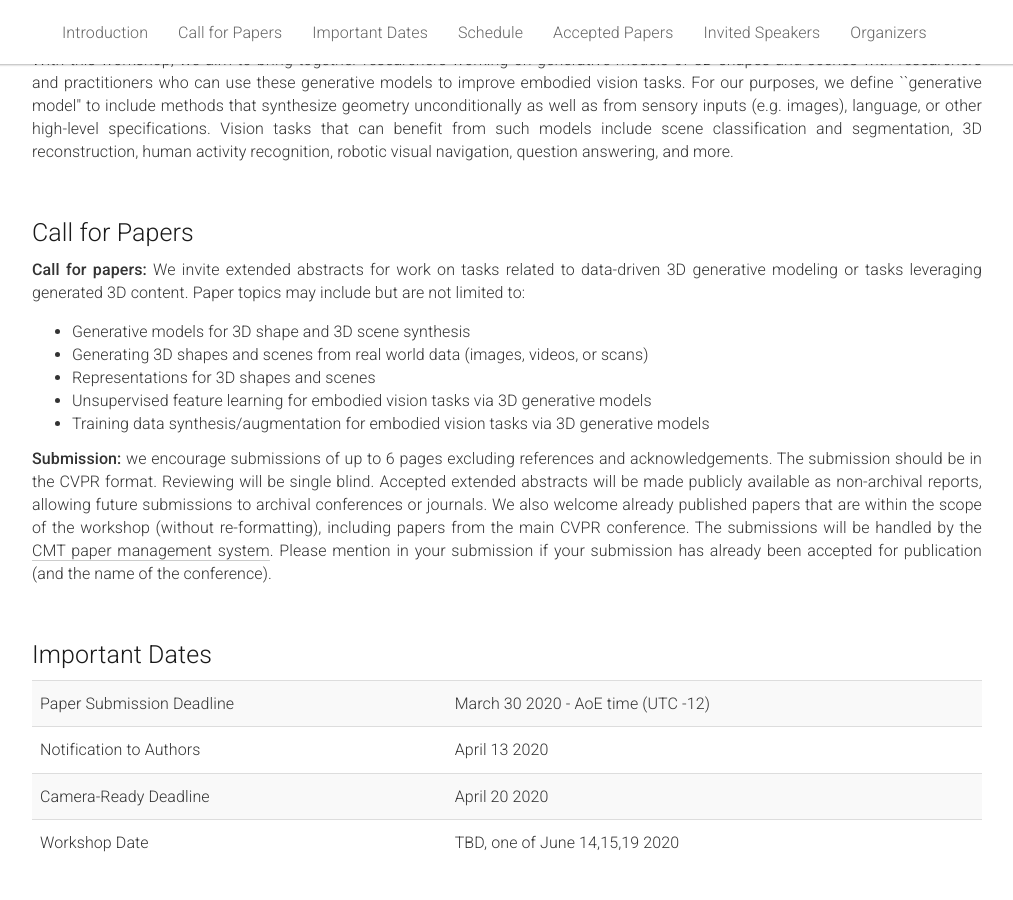
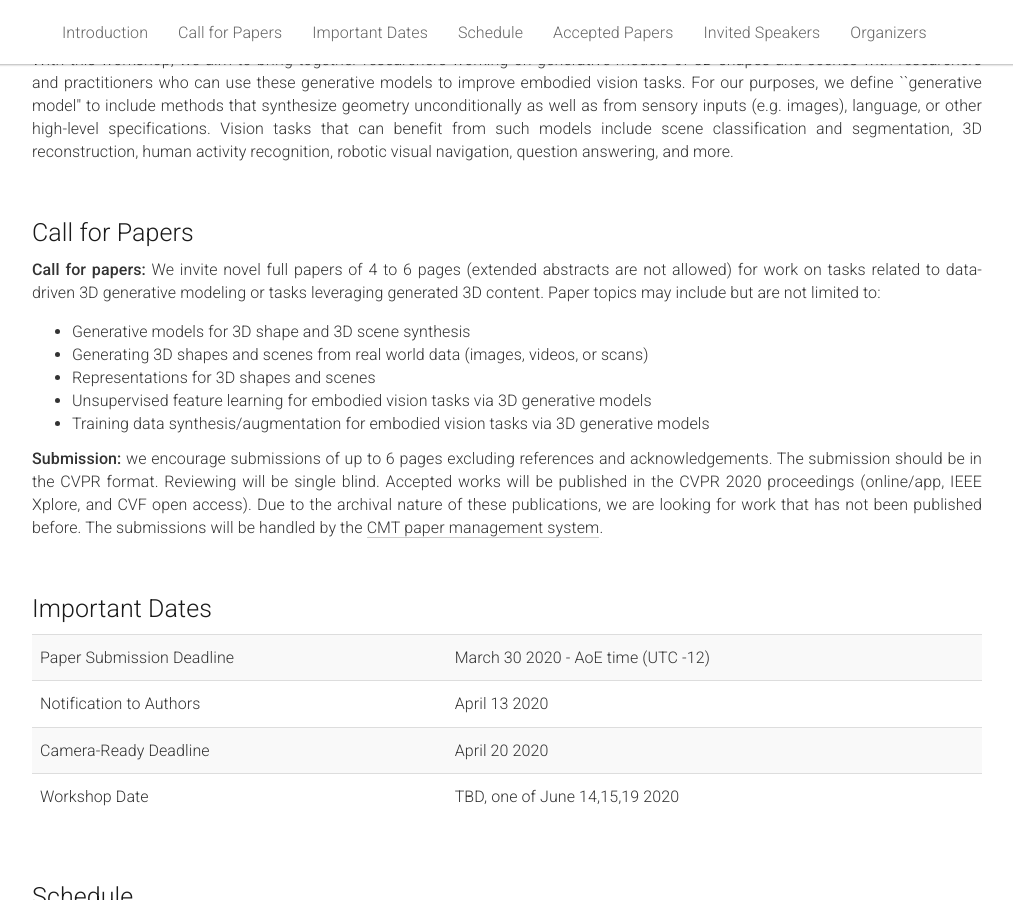
Before and after one commit to learn3dgen/learn3dgen.github.io, a Jekyll site: the page built from _pages/home.md, in a window 1280 px wide and 900 px high, scrolled down 600 px. Shown: the whole window, without its empty margins (133-1146 px from the left). Built offline with Jekyll 4.4.1, drawn with Linux system fonts in a browser that asks for light colours.

Commit message:
Update home.md
adjusted submission requirements

```diff
--- a/_pages/home.md
+++ b/_pages/home.md
@@ -58,7 +58,7 @@ acknowledgements: ""
 <div class="row">
   <div class="col-xs-12">
     <p>
-      <span style="font-weight:500;">Call for papers:</span> We invite extended abstracts for work on tasks related to data-driven 3D generative modeling or tasks leveraging generated 3D content.
+      <span style="font-weight:500;">Call for papers:</span> We invite novel full papers of 4 to 6 pages (extended abstracts are not allowed) for work on tasks related to data-driven 3D generative modeling or tasks leveraging generated 3D content.
       Paper topics may include but are not limited to:
     </p>
     <ul>
@@ -72,9 +72,9 @@ acknowledgements: ""
       <span style="font-weight:500;">Submission:</span> we encourage submissions of up to 6 pages excluding references and acknowledgements.
       The submission should be in the CVPR format.
       Reviewing will be single blind.
-      Accepted extended abstracts will be made publicly available as non-archival reports, allowing future submissions to archival conferences or journals.
-      We also welcome already published papers that are within the scope of the workshop (without re-formatting), including papers from the main CVPR conference.
-      The submissions will be handled by the <a href='https://cmt3.research.microsoft.com/L3DGM2020'>CMT paper management system</a>. Please mention in your submission if your submission has already been accepted for publication (and the name of the conference).
+      Accepted works will be published in the CVPR 2020 proceedings (online/app, IEEE Xplore, and CVF open access).
+      Due to the archival nature of these publications, we are looking for work that has not been published before.
+      The submissions will be handled by the <a href='https://cmt3.research.microsoft.com/L3DGM2020'>CMT paper management system</a>.
       <!--Please submit your paper to the following address by the deadline: <span style="color:#1a1aff;font-weight:400;"><a href="mailto:learn3dgen@gmail.com">learn3dgen@gmail.com</a></span>-->
     </p>
   </div>
```
